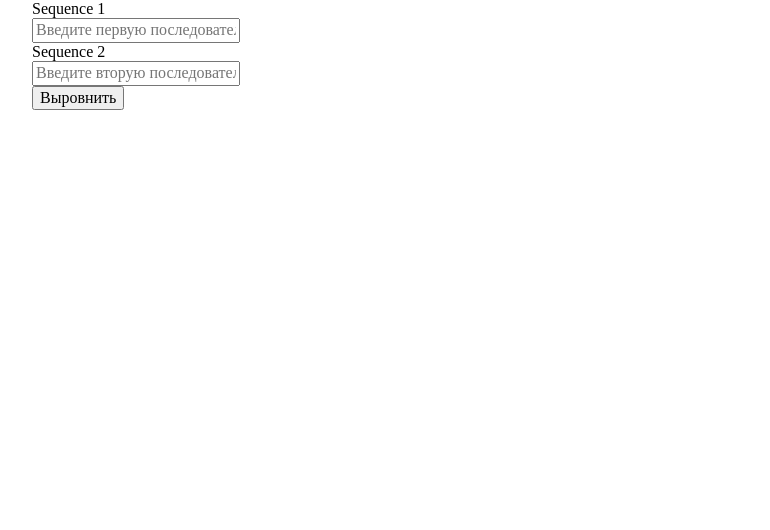
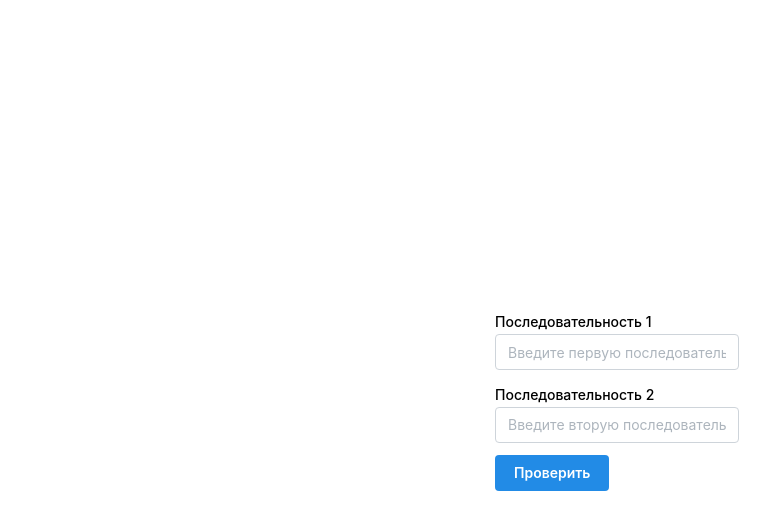
Before and after one commit to edochik/biocard, a React (Vite) app: page / in a window 1280 px wide. Shown: the top 530 px of the page, without its empty margins (23-793 px from the left). Built offline with nearby package versions, Linux system fonts and the light colour scheme.

Commit message:
add connect mantine

```diff
--- a/package.json
+++ b/package.json
@@ -10,6 +10,8 @@
     "preview": "vite preview"
   },
   "dependencies": {
+    "@emotion/react": "^11.14.0",
+    "@emotion/styled": "^11.14.0",
     "@mantine/core": "^8.1.0",
     "@mantine/hooks": "^8.1.0",
     "normalize.css": "^8.0.1",
--- a/src/Layout/Layout.module.scss
+++ b/src/Layout/Layout.module.scss
@@ -0,0 +1,6 @@
+.Layout {
+	height: 100%;
+	display: flex;
+	justify-content: center;
+	align-items: center;
+}
--- a/src/main.tsx
+++ b/src/main.tsx
@@ -1,7 +1,8 @@
 import { StrictMode } from "react";
 import { createRoot } from "react-dom/client";
 import "normalize.css";
-import "./styles/global.module.scss";
+import "@mantine/core/styles.css";
+import "./styles/global.scss";
 import App from "./app/App.tsx";
 import { MantineProvider } from "@mantine/core";
 
--- a/src/pages/ComparableAminoAcids/index.tsx
+++ b/src/pages/ComparableAminoAcids/index.tsx
@@ -1,20 +1,28 @@
 import { Button, TextInput } from "@mantine/core";
 import s from "./SequenceAlignmentViewer.module.scss";
+import { useState } from "react";
 
 export const SequenceAlignmentViewer = () => {
+  const [sequenceFirst, setSequenceFirst] = useState("");
+  const [sequenceSecond, setSequenceSecond] = useState("");
+
   return (
     <div className={s.SequenceAlignmentViewer}>
       <TextInput
-        label="Sequence 1"
+        label="Последовательность 1"
         placeholder="Введите первую последовательность"
-        mb="sm" // отступ снизу
+        mb="sm"
+        value={sequenceFirst}
+        onChange={(e) => setSequenceFirst(e.target.value)}
       />
       <TextInput
-        label="Sequence 2"
+        label="Последовательность 2"
         placeholder="Введите вторую последовательность"
         mb="sm"
+        value={sequenceSecond}
+        onChange={(e) => setSequenceSecond(e.target.value)}
       />
-      <Button>Выровнить</Button>
+      <Button>Проверить</Button>
     </div>
   );
 };
--- a/src/styles/global.module.scss
+++ b/src/styles/global.scss
@@ -15,3 +15,7 @@ body {
 	padding: 0 15px;
 	min-height: 100vh;
 }
+
+#root {
+	height: 100vh;
+}
```
Also changed, not shown: 1 other file (tests, documents, lock files or other folders).
